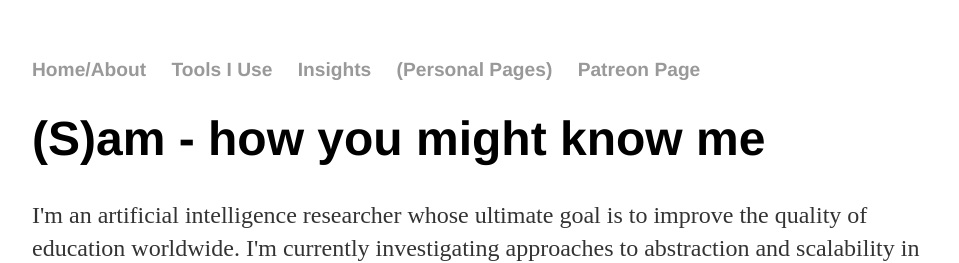
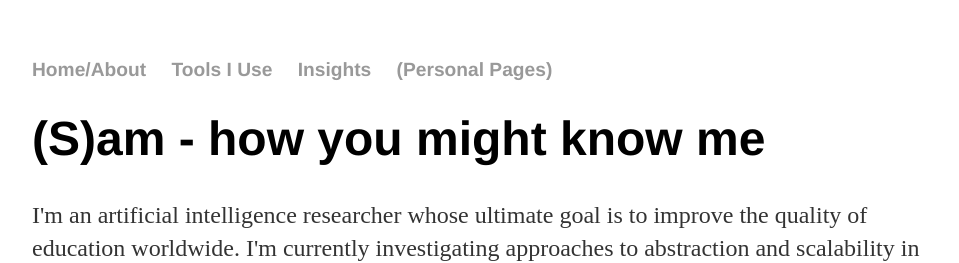
Before and after one commit to Sam-Saarinen/Sam-Saarinen.github.io, a Jekyll site: the page built from index.html, in a window 1280 px wide. Shown: the top 263 px of the page, without its empty margins (160-1119 px from the left). Built offline with Jekyll 4.4.1, drawn with Linux system fonts in a browser that asks for light colours.

Commit message:
Remove Patreon Link

```diff
--- a/_layouts/default.html
+++ b/_layouts/default.html
@@ -23,7 +23,6 @@
 				<li><a href="/tools">Tools I Use</a></li>
 				<li><a href="/insights">Insights</a></li>
 				<li><a href="/personal">(Personal Pages)</a></li>
-				<li><a href="https://patreon.com/irGAMES">Patreon Page</a></li>
 	    		</ul>
 			</nav>
 			<div class="container">
```
